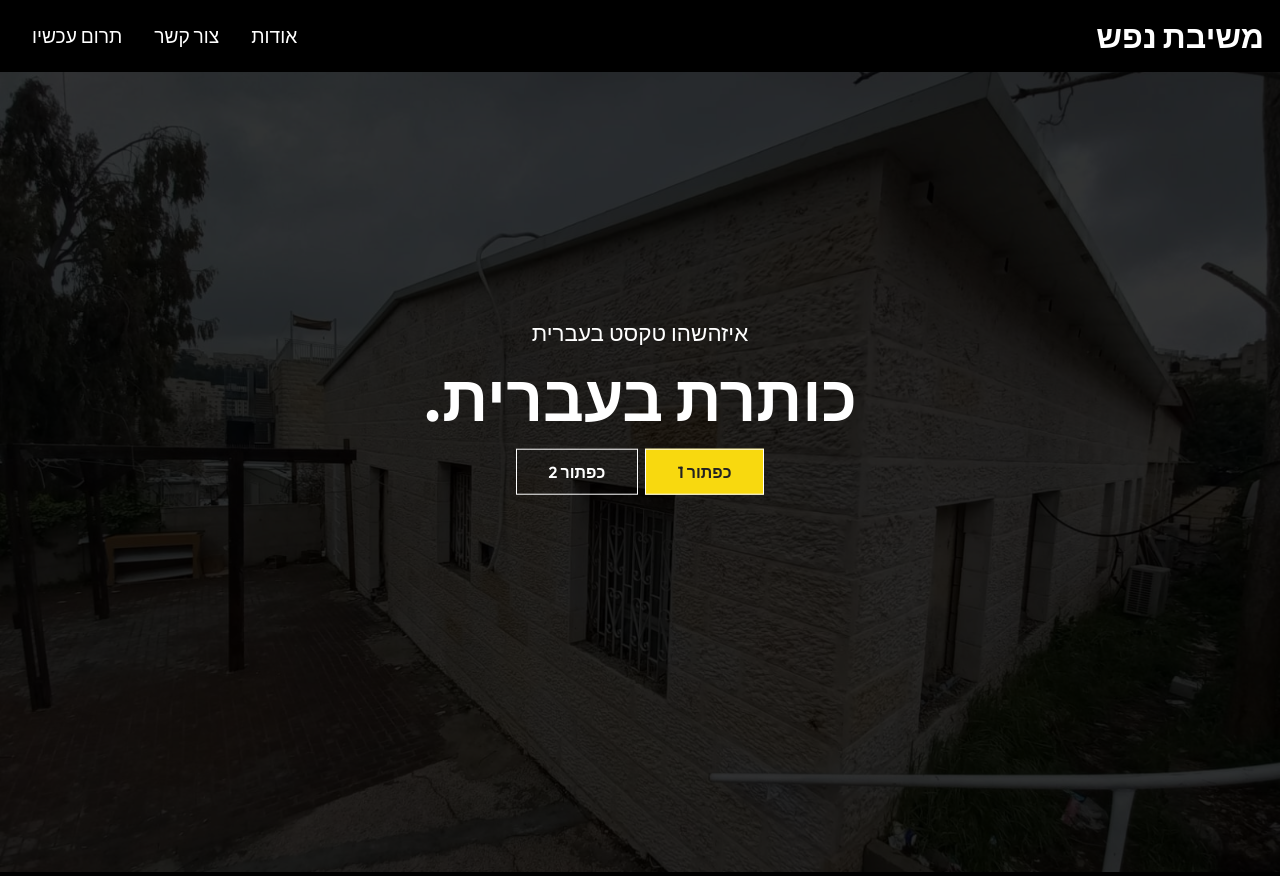
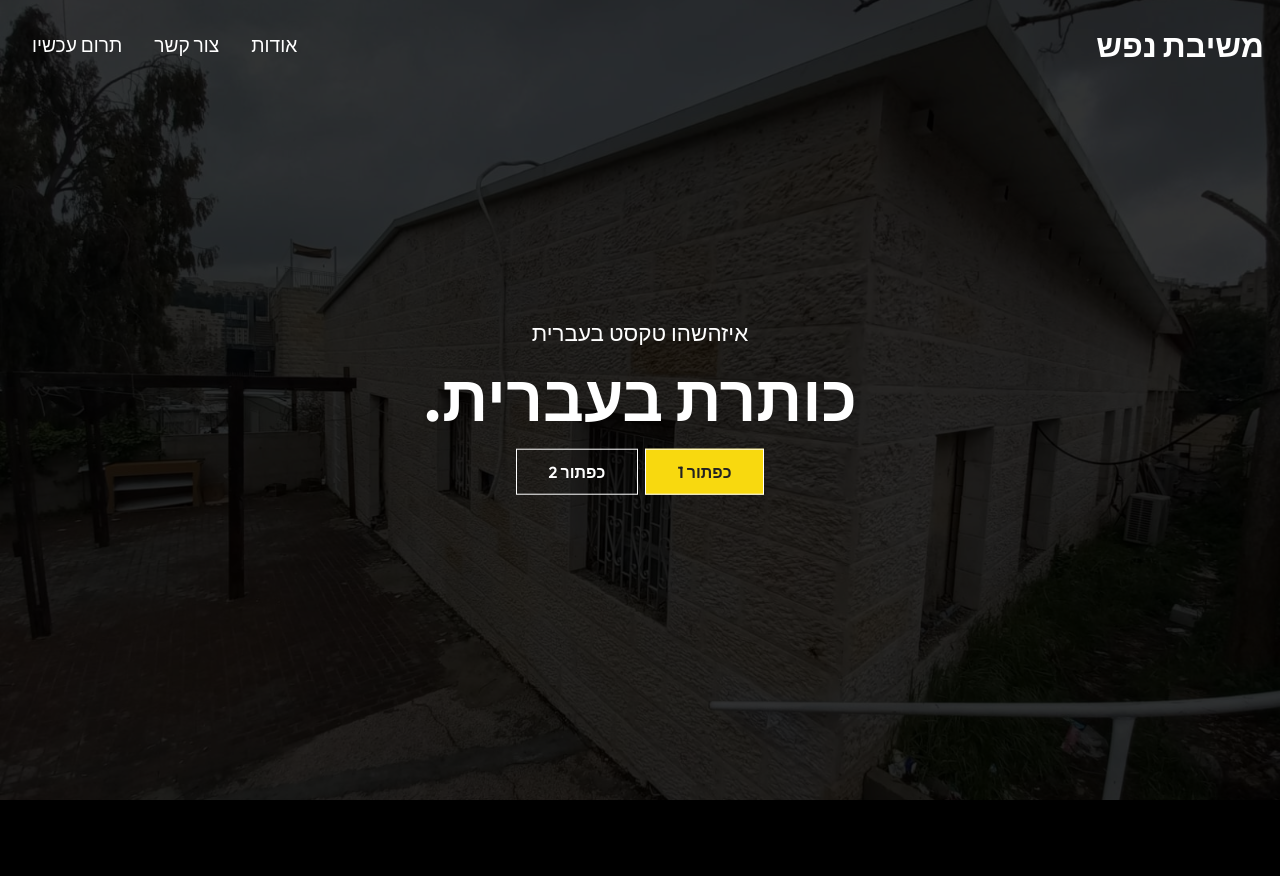
Before and after one commit to rel-t/meshvat-nafesh, a React (Create React App) app: page / in a window 1280 px wide. After the commit the page ends 804 px from the top, so only its background shows below. Built offline with nearby package versions, Linux system fonts and the light colour scheme.

Commit message:
Change Nav background on scroll

```diff
--- a/src/components/Navbar.css
+++ b/src/components/Navbar.css
@@ -3,6 +3,17 @@
   justify-content: space-between;
   align-items: center;
   padding: 1rem;
+  /*  */
+  position: fixed;
+  width: 100%;
+  height: 90px;
+  z-index: 10;
+}
+
+/* Navbar backgoung on scroll */
+.header-bg {
+  background-color: rgba(0, 0, 0, 0.85);
+  transition: 0.5s;
 }
 
 .nav-menu {
@@ -33,7 +44,7 @@
     background: rgba(0, 0, 0, 0.9);
     position: absolute;
     top: 0;
-    right :-100%;
+    right: -100%;
     z-index: -3;
     transition: 0.3s;
   }
--- a/src/components/Navbar.js
+++ b/src/components/Navbar.js
@@ -7,8 +7,13 @@ const Navbar = () => {
   const [click, setClick] = useState(false);
   const handleClick = () => setClick(!click);
 
+  const [color, setColor] = useState(false)
+  const changeColor = () => setColor(window.scrollY >= 100 ? true : false);
+
+  window.addEventListener('scroll', changeColor);
+
   return (
-    <div className="header">
+    <div className={`header ${color && 'header-bg'}`}>
       {/* Logo */}
       <Link to={'/'}>
         <h1>משיבת נפש</h1>
```
